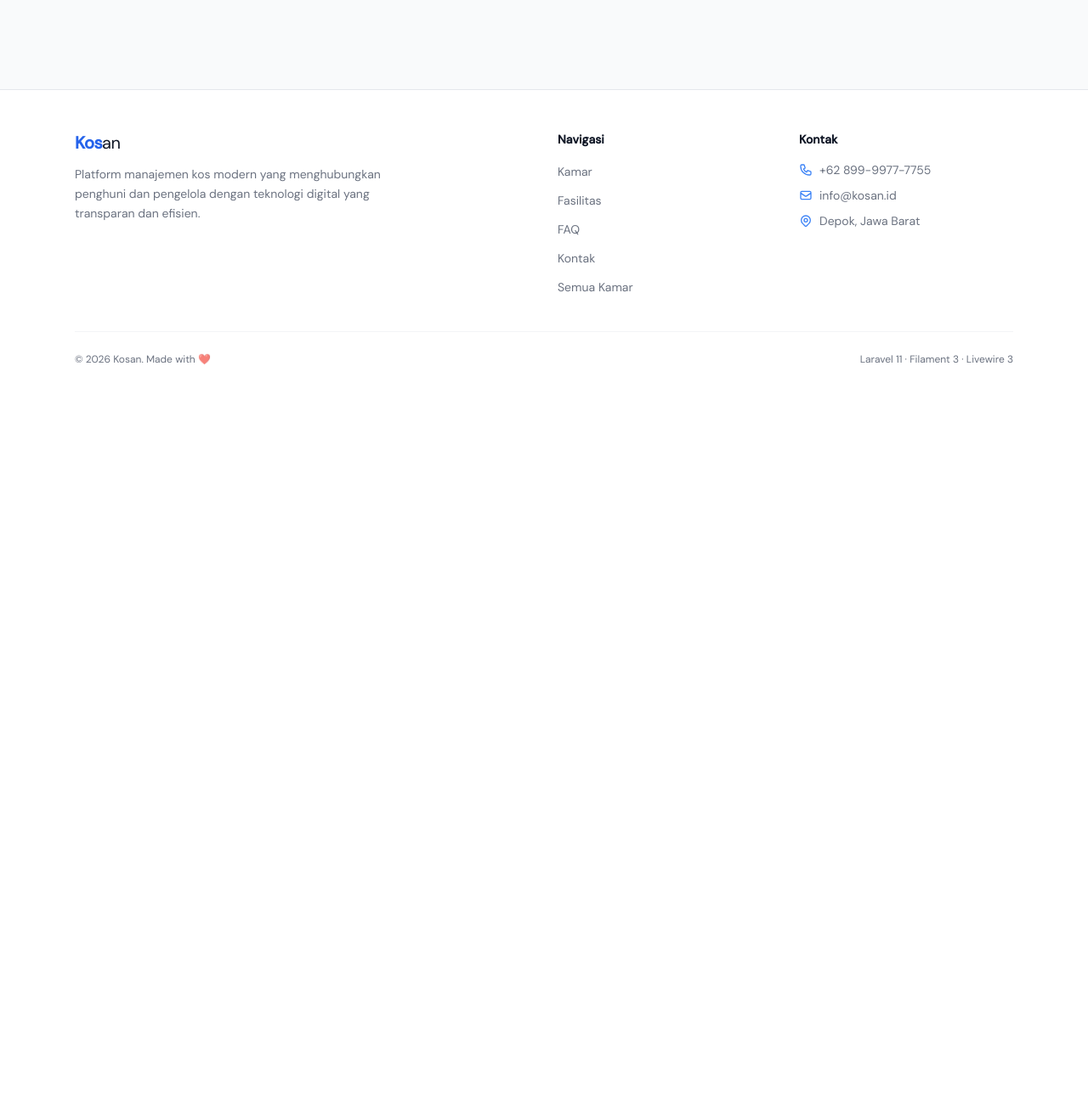
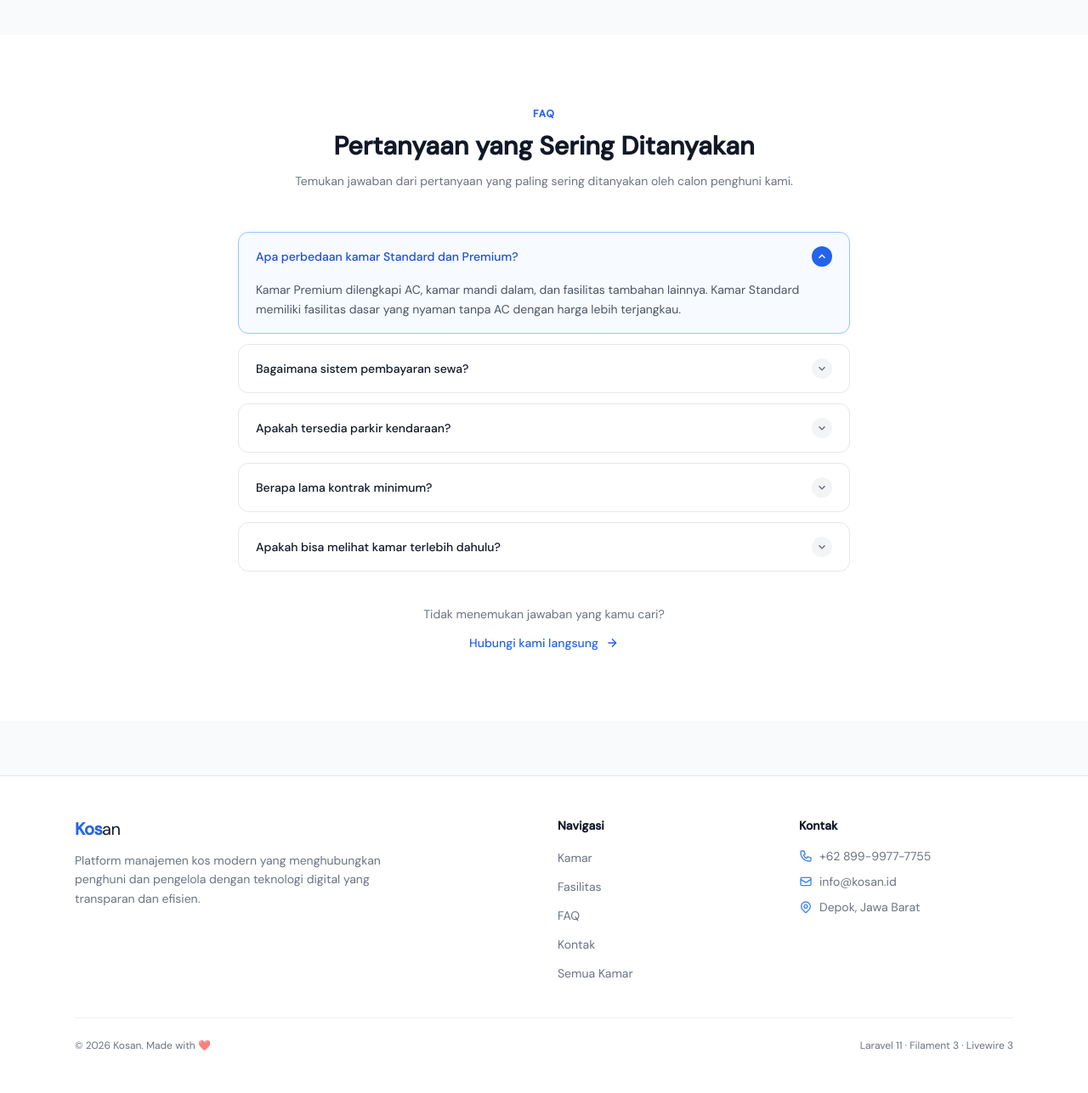
Before and after one commit to harybagus/kosan, a Laravel app: page / in a window 1280 px wide. Shown: the part 3182-4469 px from the top of the page at 85% size. Before the commit the page ends 3611 px from the top, so only its background shows below. Run offline with Laravel 12, Linux system fonts and the light colour scheme; data comes from the database, SQL or seed files in the repository; style sheets or scripts are compiled from the project's sources; some libraries are stand-ins or nearby versions; some web fonts are replaced.

Commit message:
feat: add FAQ section

```diff
--- a/resources/views/landing/index.blade.php
+++ b/resources/views/landing/index.blade.php
@@ -566,6 +566,90 @@
         </div>
     </section>
 
+    {{-- ============================================================
+     FAQ SECTION
+    ============================================================ --}}
+    <section id="faq" class="py-16 sm:py-20 bg-white dark:bg-gray-900">
+        <div class="max-w-3xl mx-auto px-4 sm:px-6">
+
+            {{-- Header --}}
+            <div class="text-center mb-12">
+                <div
+                    class="inline-block text-xs font-semibold text-blue-600 dark:text-blue-400 tracking-widest uppercase mb-3">
+                    FAQ
+                </div>
+                <h2 class="text-3xl font-bold text-gray-900 dark:text-white mb-3">
+                    Pertanyaan yang Sering Ditanyakan
+                </h2>
+                <p class="text-gray-500 dark:text-gray-400 text-sm leading-relaxed">
+                    Temukan jawaban dari pertanyaan yang paling sering ditanyakan oleh calon penghuni kami.
+                </p>
+            </div>
+
+            {{-- FAQ List --}}
+            <div class="space-y-3" x-data>
+                @foreach ($faqs as $i => $faq)
+                    <div x-data="{ open: {{ $i === 0 ? 'true' : 'false' }}, id: {{ $i }} }" x-on:faq-open.window="if ($event.detail.id !== id) open = false"
+                        class="border rounded-xl overflow-hidden transition-colors duration-200"
+                        x-bind:class="open
+                            ?
+                            'border-blue-300 dark:border-blue-700 bg-blue-50/50 dark:bg-blue-900/10' :
+                            'border-gray-200 dark:border-gray-700 bg-white dark:bg-gray-900'">
+                        {{-- Question --}}
+                        <button x-on:click="open = !open; if (open) $dispatch('faq-open', { id: id })"
+                            class="w-full flex items-center justify-between px-5 py-4 text-left transition-colors">
+                            <span class="font-medium text-sm pr-4 transition-colors"
+                                x-bind:class="open
+                                    ?
+                                    'text-blue-700 dark:text-blue-300' :
+                                    'text-gray-900 dark:text-white'">
+                                {{ $faq['question'] }}
+                            </span>
+                            <span
+                                class="flex-shrink-0 w-6 h-6 rounded-full flex items-center justify-center transition-all duration-200"
+                                x-bind:class="open
+                                    ?
+                                    'bg-blue-600 text-white rotate-180' :
+                                    'bg-gray-100 dark:bg-gray-800 text-gray-500 dark:text-gray-400'">
+                                <svg class="w-3.5 h-3.5" fill="none" stroke="currentColor" stroke-width="2.5"
+                                    viewBox="0 0 24 24">
+                                    <polyline points="6 9 12 15 18 9" />
+                                </svg>
+                            </span>
+                        </button>
+
+                        {{-- Answer --}}
+                        <div x-show="open" x-transition:enter="transition ease-out duration-200"
+                            x-transition:enter-start="opacity-0 -translate-y-1"
+                            x-transition:enter-end="opacity-100 translate-y-0"
+                            x-transition:leave="transition ease-in duration-150"
+                            x-transition:leave-start="opacity-100 translate-y-0"
+                            x-transition:leave-end="opacity-0 -translate-y-1" class="px-5 pb-4">
+                            <p class="text-sm text-gray-600 dark:text-gray-400 leading-relaxed">
+                                {{ $faq['answer'] }}
+                            </p>
+                        </div>
+                    </div>
+                @endforeach
+            </div>
+
+            {{-- Bottom CTA --}}
+            <div class="mt-10 text-center">
+                <p class="text-sm text-gray-500 dark:text-gray-400 mb-3">
+                    Tidak menemukan jawaban yang kamu cari?
+                </p>
+                <a href="#kontak"
+                    class="inline-flex items-center gap-2 text-sm font-medium text-blue-600 dark:text-blue-400 hover:text-blue-700 dark:hover:text-blue-300 transition-colors">
+                    Hubungi kami langsung
+                    <svg class="w-4 h-4" fill="none" stroke="currentColor" stroke-width="2" viewBox="0 0 24 24">
+                        <path d="M5 12h14M12 5l7 7-7 7" />
+                    </svg>
+                </a>
+            </div>
+
+        </div>
+    </section>
+
     {{-- Filter Script --}}
     <script>
         function filterRooms(type) {
```
